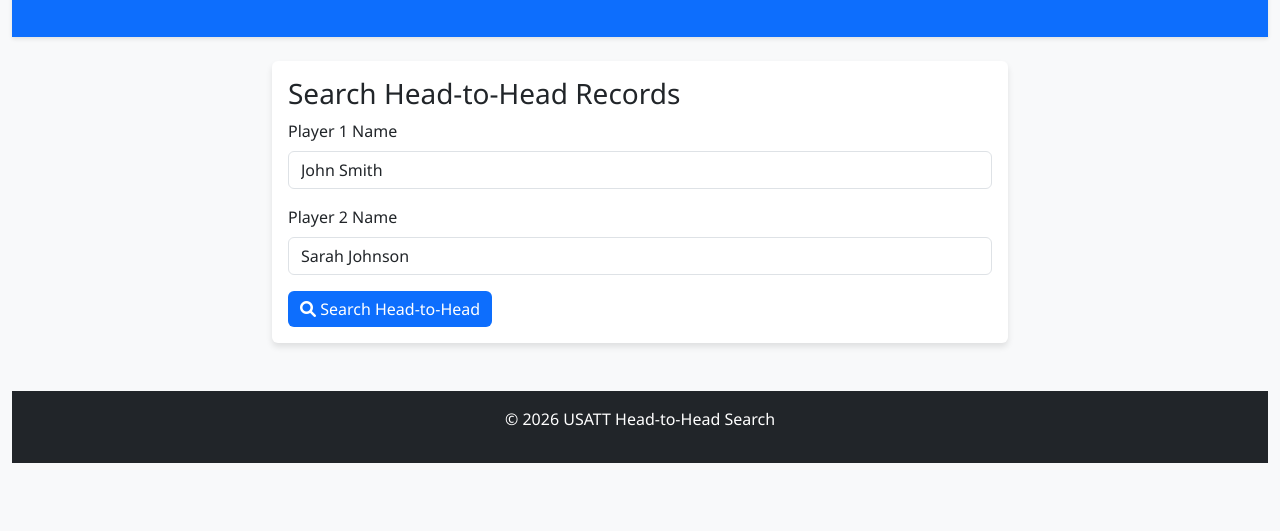
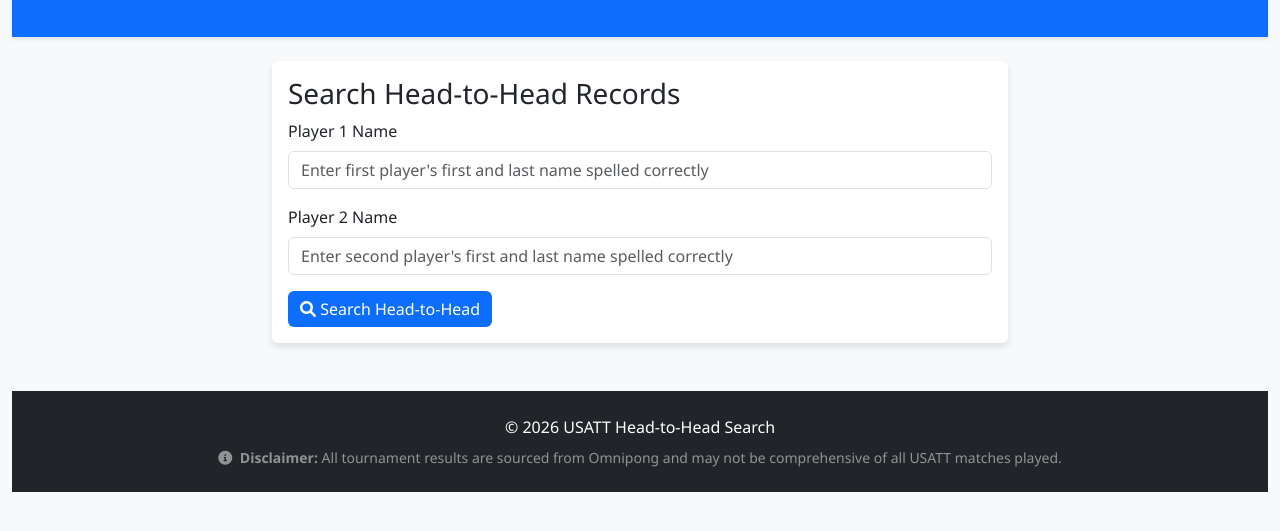
Before and after one commit to xianyaohe20/head2head, a website: page src/index.html in a window 1280 px wide. Shown: the part 113-644 px from the top of the page. Drawn offline with nearby package versions, Linux system fonts and the light colour scheme.

Commit message:
add disclaimer & fixed input instructions

```diff
--- a/src/index.html
+++ b/src/index.html
@@ -24,11 +24,11 @@
                             <form id="searchForm">
                                 <div class="mb-3">
                                     <label for="player1" class="form-label">Player 1 Name</label>
-                                    <input type="text" class="form-control" id="player1" placeholder="Enter first player name" required>
+                                    <input type="text" class="form-control" id="player1" placeholder="Enter first player's first and last name spelled correctly" required>
                                 </div>
                                 <div class="mb-3">
                                     <label for="player2" class="form-label">Player 2 Name</label>
-                                    <input type="text" class="form-control" id="player2" placeholder="Enter second player name" required>
+                                    <input type="text" class="form-control" id="player2" placeholder="Enter second player's first and last name spelled correctly" required>
                                 </div>
                                 <button type="submit" class="btn btn-primary"><i class="fas fa-search"></i> Search Head-to-Head</button>
                             </form>
@@ -72,8 +72,14 @@
             </div>
         </main>
 
-        <footer class="bg-dark text-white text-center py-3 mt-4">
-            <p>&copy; 2026 USATT Head-to-Head Search</p>
+        <footer class="bg-dark text-white text-center py-4 mt-4">
+            <div class="container">
+                <p class="mb-2">&copy; 2026 USATT Head-to-Head Search</p>
+                <p class="small text-white-50 mb-0">
+                    <i class="fas fa-info-circle me-1"></i>
+                    <strong>Disclaimer:</strong> All tournament results are sourced from Omnipong and may not be comprehensive of all USATT matches played.
+                </p>
+            </div>
         </footer>
     </div>
 
--- a/src/js/app.js
+++ b/src/js/app.js
@@ -181,10 +181,11 @@ function displayTournaments(player1, player2, matches) {
 }
 
 // Initialize with sample data for demonstration
-window.addEventListener('DOMContentLoaded', function() {
+window.addEventListener('DOMContentLoaded', function()
+{
     // Set up sample search for demonstration purposes (would be removed in production)
-    player1Input.value = "John Smith";
-    player2Input.value = "Sarah Johnson";
+    player1Input.value = "";
+    player2Input.value = "";
 
     // In a real implementation, you would not run this automatically
     // searchForm.dispatchEvent(new Event('submit'));
```
